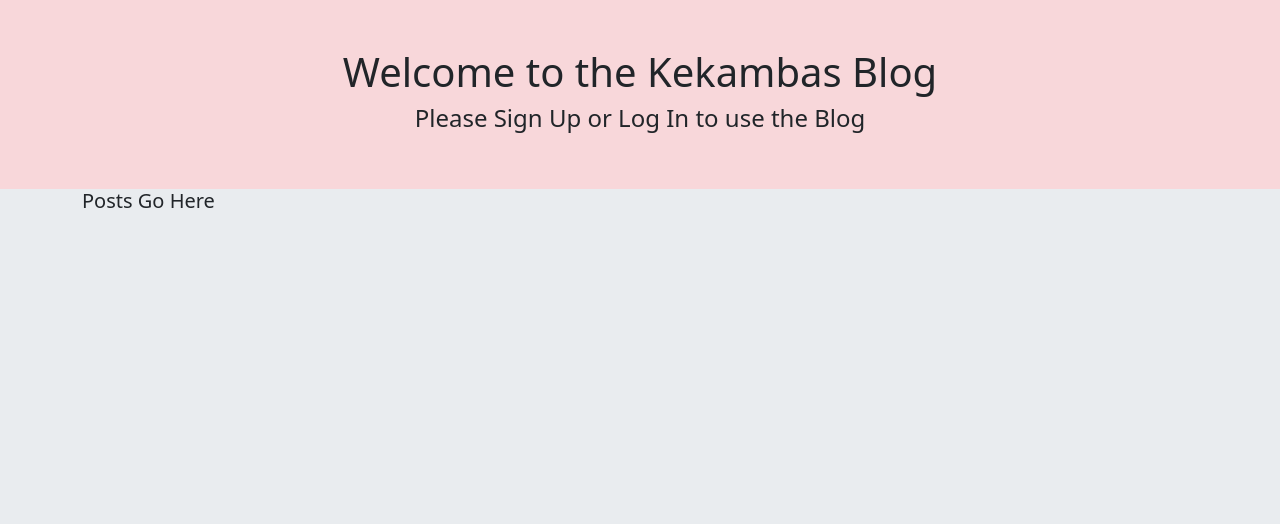
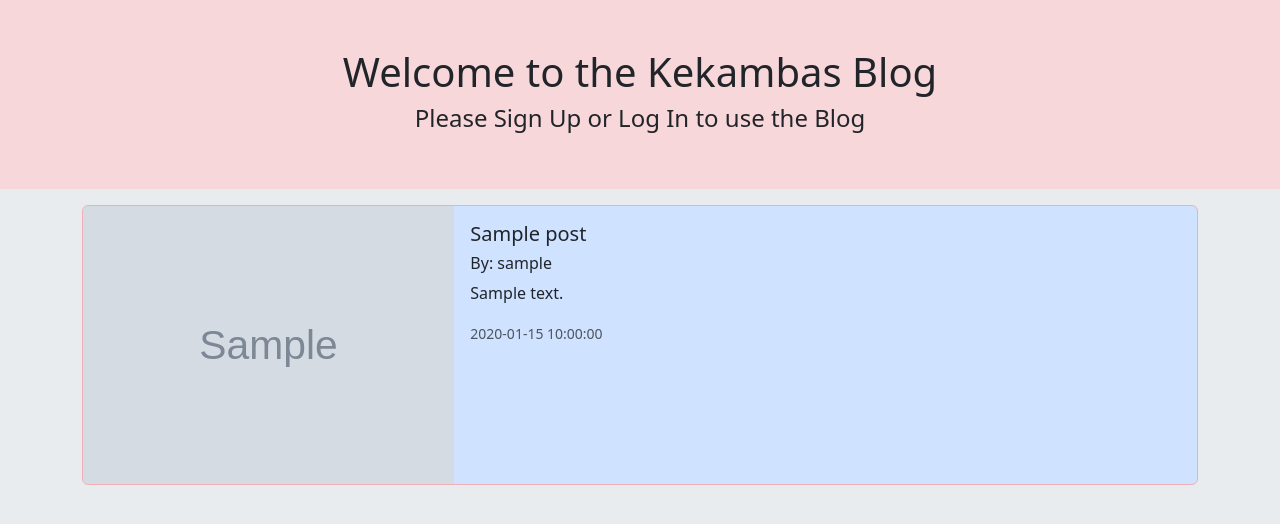
Before and after one commit to jnarwell/intro_flask, a Flask app: page / in a window 1280 px wide. Shown: the part 56-580 px from the top of the page. Run offline with Flask 3, Linux system fonts and the light colour scheme; tables that the repository leaves empty hold one stand-in row (values such as "Sample post"); grey boxes marked "Sample" are stand-in pictures.

Commit message:
posts added to home page

```diff
--- a/app/models.py
+++ b/app/models.py
@@ -16,6 +16,7 @@ class User(db.Model):
     username = db.Column(db.String(75), nullable=False, unique=True)
     password = db.Column(db.String, nullable=False)
     date_created = db.Column(db.DateTime, nullable=False, default=datetime.utcnow)
+    posts = db.relationship('Post', backref='author')
 
     def __init__(self, **kwargs):
         super().__init__(**kwargs)
--- a/app/routes.py
+++ b/app/routes.py
@@ -1,37 +1,41 @@
 from app import app, db
 from flask import render_template, redirect, url_for
 from app.forms import SignUpForm, PostForm
-from app.models import User
+from app.models import User, Post
 
 # Add a route
 @app.route('/')
 def index():
-    return render_template('index.html')
+    posts = db.session.execute(db.select(Post).order_by(Post.date_created.desc())).scalars().all()
+    return render_template('index.html', posts=posts)
 
 @app.route('/signup', methods=["GET", "POST"])
 def signup():
     form = SignUpForm()
     if form.validate_on_submit():
+        # Get the data from the form
         first_name = form.first_name.data
         last_name = form.last_name.data
         username = form.username.data
         email = form.email.data
         password = form.password.data
+        # print(first_name, last_name, username, email, password)
 
+        # Check User table to see if there are any users with username or email
         check_user = db.session.execute(db.select(User).where( (User.username==username) | (User.email==email) )).scalar()
         if check_user:
             print('A user with that username/password already exists')
             return redirect(url_for('signup'))
-
-        #create nw instance of user class with data from form
-        new_user = User(first_name=first_name,last_name=last_name,username=username,email=email,password=password)
+        # Create a new instance of the User class with data from form
+        new_user = User(first_name=first_name, last_name=last_name, username=username, email=email, password=password)
+        # Add the new_user object to the database
         db.session.add(new_user)
         db.session.commit()
-
-        #redirect to home page
+        # redirect back to the home page
         return redirect(url_for('index'))
 
     return render_template('signup.html', form=form)
+
 
 @app.route('/create', methods=["GET", "POST"])
 def create_post():
@@ -41,7 +45,13 @@ def create_post():
         title = form.title.data
         body = form.body.data
         image_url = form.image_url.data or None
-        print(title, body, image_url)
+        # print(title, body, image_url)
+
+        # Create a new post instance
+        new_post = Post(title=title, body=body, image_url=image_url, user_id=1)
+        # Add that object to the database
+        db.session.add(new_post)
+        db.session.commit()
 
         return redirect(url_for('index'))
     return render_template('create_post.html', form=form)
--- a/app/templates/index.html
+++ b/app/templates/index.html
@@ -9,6 +9,22 @@
 
 {% block content %}
     <div class="col-12">
-        <h5>Posts Go Here</h5>
+        {% for post in posts %}
+            <div class="card my-3 bg-primary-subtle border-danger-subtle">
+                <div class="row g-0">
+                    <div class="col-md-4">
+                        <img src="{{ post.image_url }}" class="img-fluid rounded-start" alt="...">
+                    </div>
+                    <div class="col-md-8">
+                        <div class="card-body">
+                        <h5 class="card-title">{{ post.title }}</h5>
+                        <h6 class="card-subtle">By: {{ post.author.username }}</h6>
+                        <p class="card-text">{{ post.body }}</p>
+                        <p class="card-text"><small class="text-body-secondary">{{ post.date_created }}</small></p>
+                        </div>
+                    </div>
+                </div>
+            </div>
+        {% endfor %}
     </div>
 {% endblock content %}
```
Also changed, not shown: app.db.
